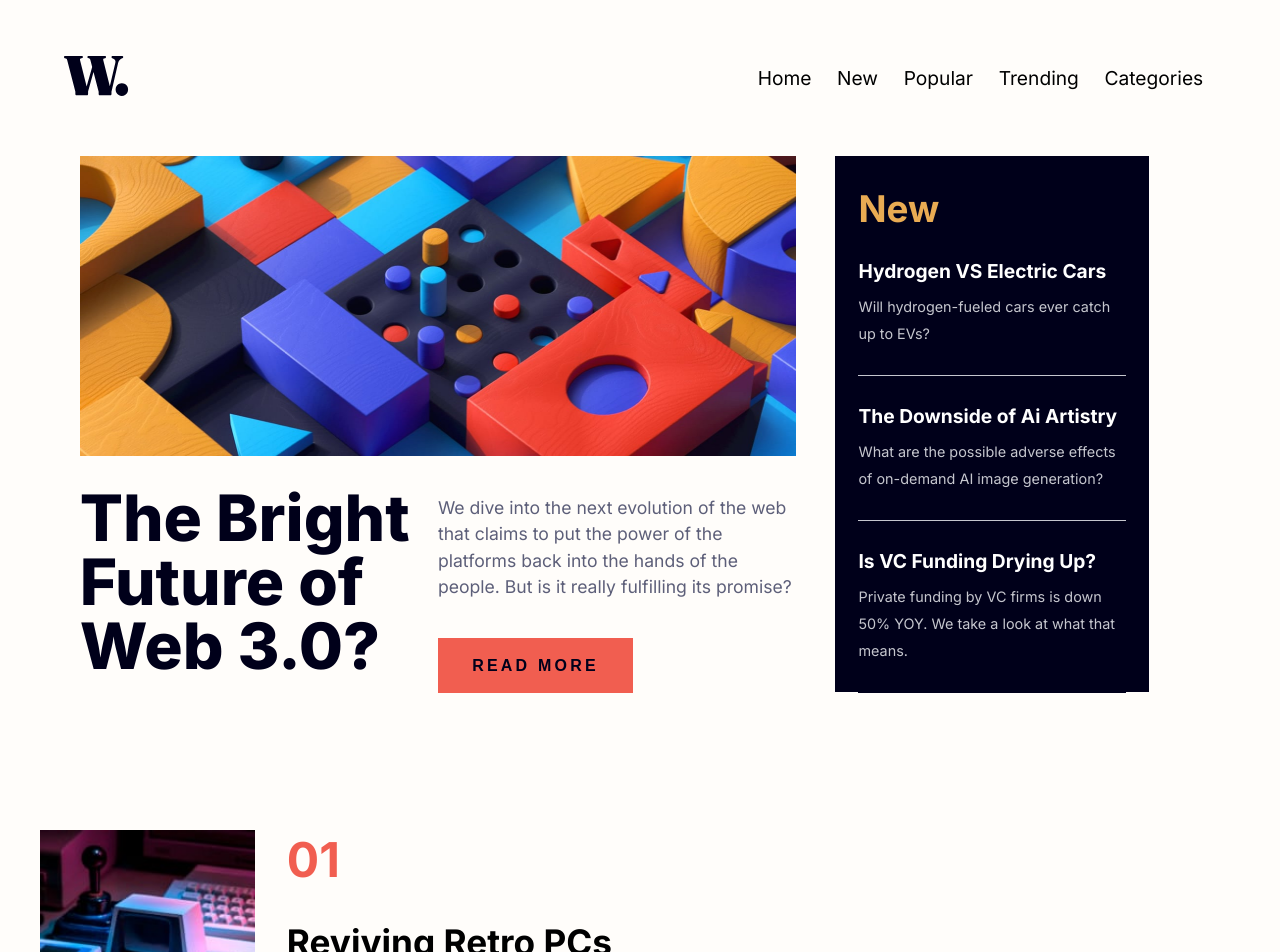
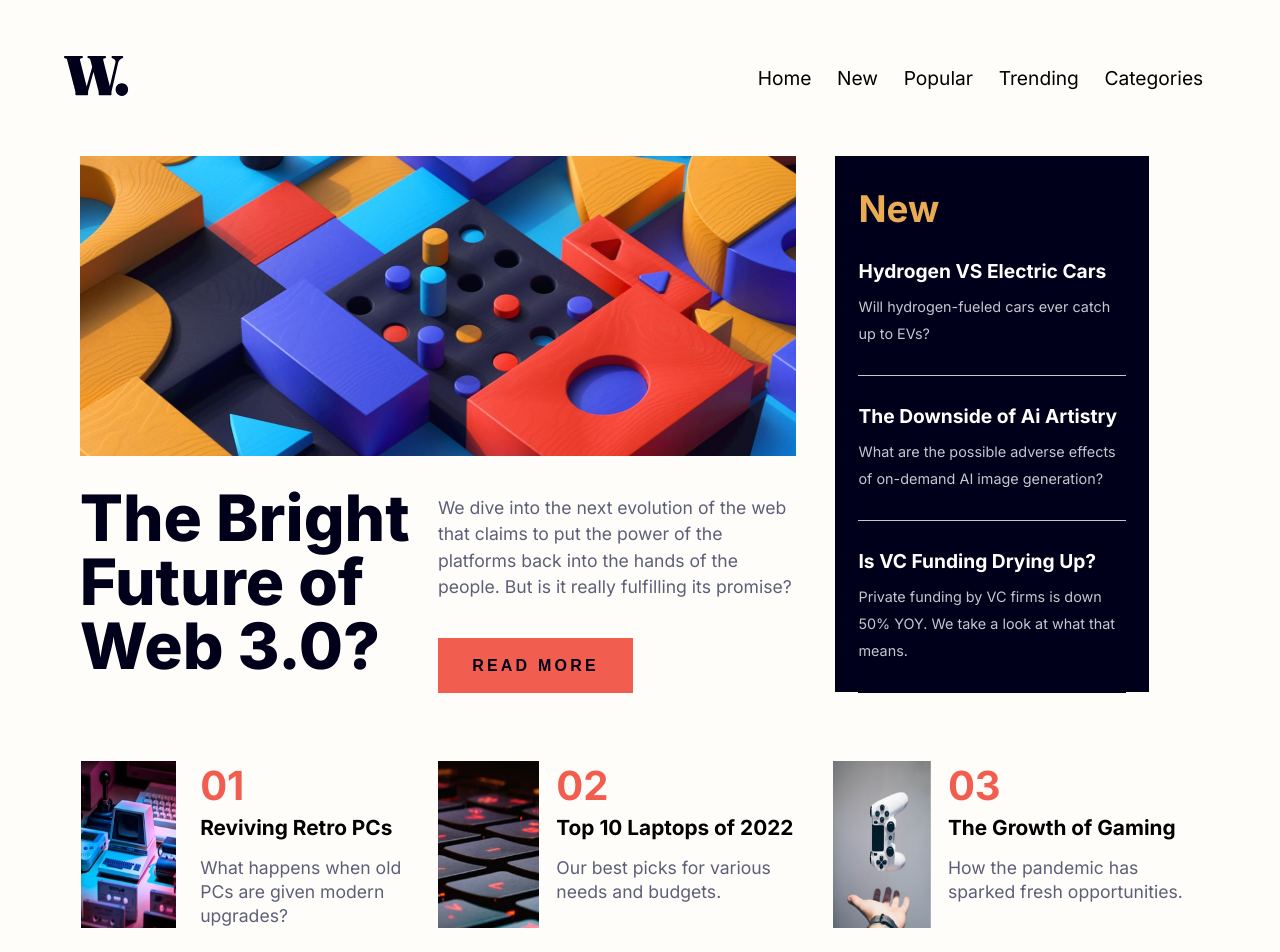
Before and after one commit to Luendel/news-home-page, an Angular app: page / in a window 1280 px wide. Shown: the top 952 px of the page. Built offline with nearby package versions, Linux system fonts and the light colour scheme.

Commit message:
modified:   src/app/app.component.css modified:   src/components/popular/popular.component.css modified:   src/components/popular/popular.component.html

```diff
--- a/src/app/app.component.css
+++ b/src/app/app.component.css
@@ -11,4 +11,8 @@ main {
     main app-navbar {
         grid-column: span 2;
     }
+
+    main app-popular {
+        grid-column: span 2;
+    }
 }
--- a/src/components/popular/popular.component.css
+++ b/src/components/popular/popular.component.css
@@ -67,7 +67,7 @@ section .popular-list .popular-list-item ul li p {
 }
 
 
-@media (min-width:600px){
+@media (min-width:600px) and (max-width:1000px){
     section {
         margin-top: 8.6rem;
     }
@@ -95,3 +95,73 @@ section .popular-list .popular-list-item ul li p {
         line-height: 3rem;
     }
 }
+
+@media (min-width:1000px) {
+    section {
+        display: grid;
+        grid-template-columns: 1fr;
+    }
+
+    section .popular-list {
+        display: grid;
+        grid-template-columns: 32.45% 1fr 33.25%;
+    }
+
+    section .popular-list .popular-list-item .img.retro {
+        width: 85%;
+        height: 100%;
+        justify-self: end;
+        align-self: baseline;
+    }
+
+    section .popular-list .popular-list-item .img.laptop {
+        width: 85%;
+        height: 100%;
+        justify-self: start;
+        align-self: baseline;
+    }
+
+    section .popular-list .popular-list-item .img.gaming {
+        width: 85%;
+        height: 100%;
+        justify-self: start;
+        align-self: baseline;
+    }
+
+    section .popular-list .popular-list-item ul li {
+        margin-left: 0;
+    }
+
+    section .popular-list .popular-list-item ul li.first {
+        margin-left: 1.5rem;
+    }
+
+    section .popular-list .popular-list-item ul li h2 {
+        font-size: 2.5rem;
+    }
+
+    section .popular-list .popular-list-item ul li h3 {
+        margin-top: 0.3rem;
+        font-size: 1.3rem;
+    }
+
+    section .popular-list .popular-list-item ul li p {
+        margin-top: 1rem;
+        font-size: 1.1rem;
+        line-height: 1.5rem;
+    }
+
+    section .popular-list .popular-list-item ul li.first p {
+        width: 88%;
+    }
+
+    section .popular-list .popular-list-item ul li.second p {
+        width: 80%;
+    }
+
+    section .popular-list .popular-list-item ul li.third p {
+        width: 88%;
+    }
+
+
+}
--- a/src/components/popular/popular.component.html
+++ b/src/components/popular/popular.component.html
@@ -3,7 +3,7 @@
         <li class="popular-list-item">
             <div class="img retro"></div>
             <ul>
-                <li>
+                <li class="first">
                     <h2>01</h2>
                     <h3>Reviving Retro PCs</h3>
                     <p>What happens when old PCs are given modern upgrades?</p>
@@ -13,7 +13,7 @@
         <li class="popular-list-item">
             <div class="img laptop"></div>
             <ul>
-                <li>
+                <li class="second">
                     <h2>02</h2>
                     <h3>Top 10 Laptops of 2022</h3>
                     <p>Our best picks for various needs and budgets.</p>
@@ -23,7 +23,7 @@
         <li class="popular-list-item">
             <div class="img gaming"></div>
             <ul>
-                <li>
+                <li class="third">
                     <h2>03</h2>
                     <h3>The Growth of Gaming</h3>
                     <p>How the pandemic has sparked fresh opportunities.</p>
```
